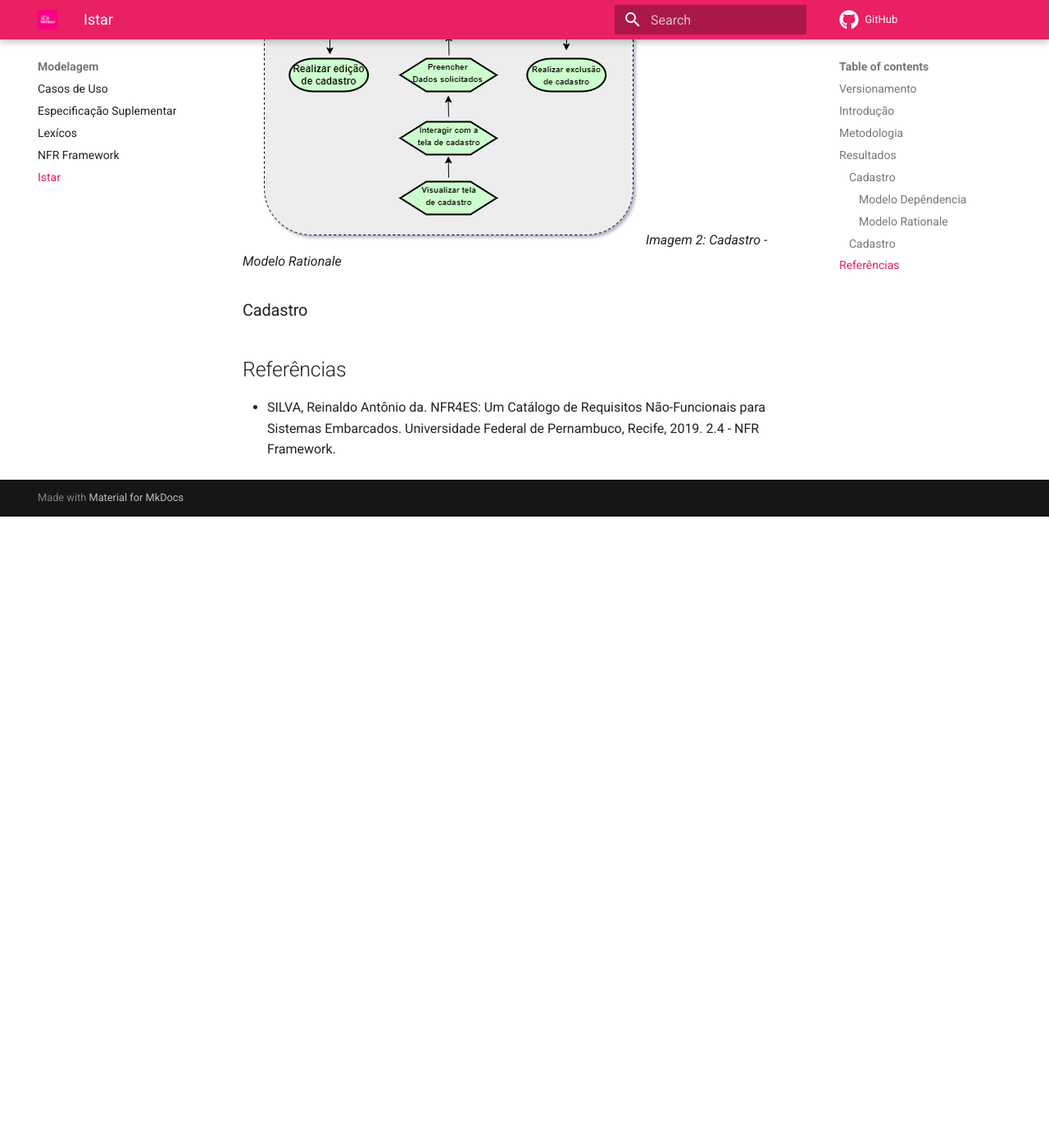
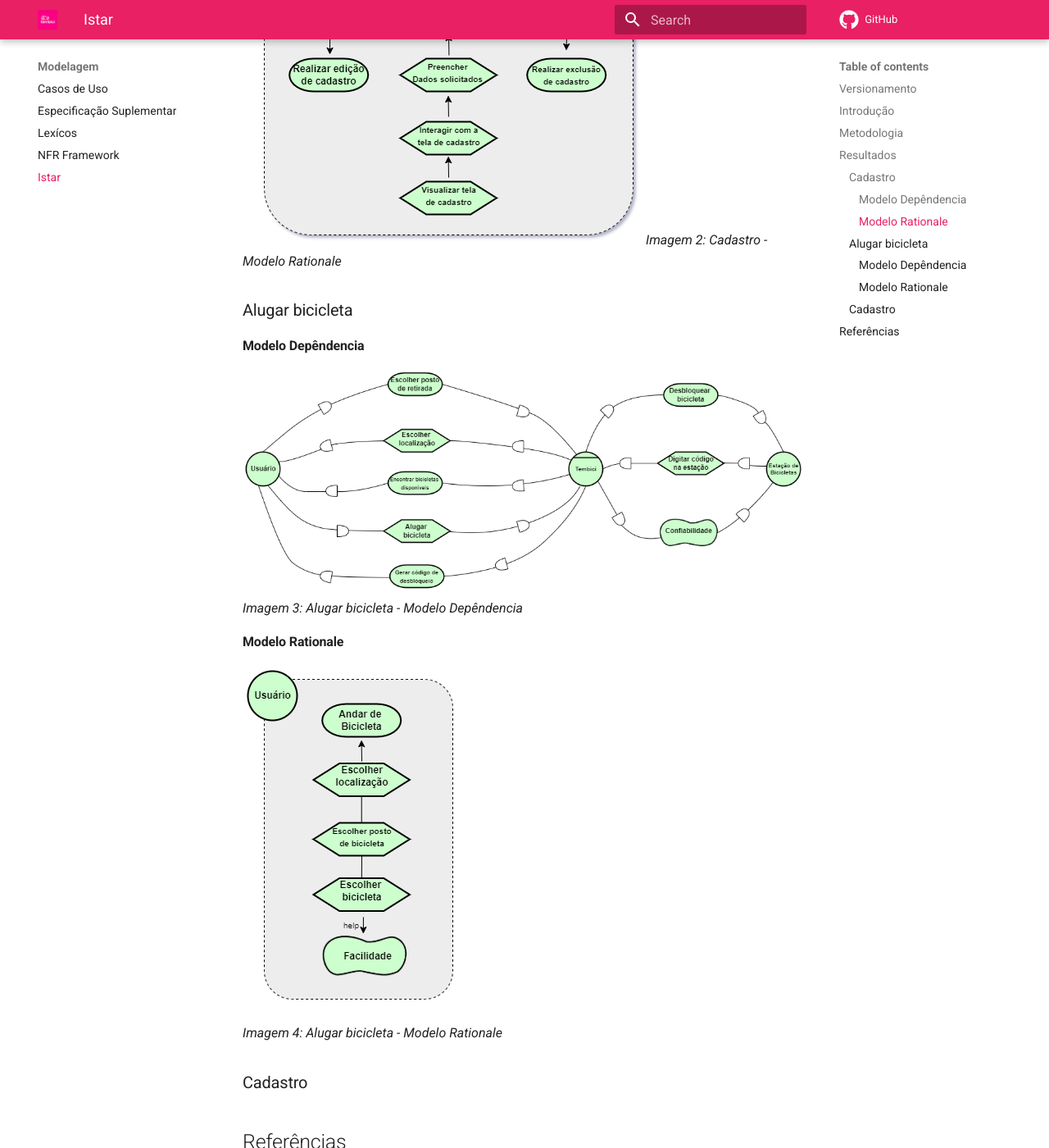
Before and after one commit to Requisitos-de-Software/2021.2-Tembici, an MkDocs documentation site: the page built from docs/modelagem/istar.md, in a window 1280 px wide and 1400 px high, scrolled down 1325 px. Shown: the whole window at 82% size. Built offline with MkDocs 1.6.1 and Material for MkDocs 9.7.7, drawn with Linux system fonts in a browser that asks for light colours; comment, search, counter and statistics services are not loaded; before the commit the page ends 1955 px from its top, so only the background shows below that.

Commit message:
#37 istar Alugar bicicleta

```diff
--- a/docs/modelagem/istar.md
+++ b/docs/modelagem/istar.md
@@ -27,6 +27,19 @@
 ![Cadastro - Modelo Rationale](../assets/modelagem/istar/DiagramaCadastro2.png)
 *Imagem 2: Cadastro - Modelo Rationale*
 
+### Alugar bicicleta
+
+#### Modelo Depêndencia
+
+![Cadasttro - Modelo Depêndencia](../assets/modelagem/istar/DragramaAlugarPlano1.png)
+*Imagem 3: Alugar bicicleta - Modelo Depêndencia*
+
+#### Modelo Rationale
+
+![Cadastro - Modelo Rationale](../assets/modelagem/istar/DragramaAlugarPlano2.png)
+
+*Imagem 4: Alugar bicicleta - Modelo Rationale*
+
 ### Cadastro
 
 ## Referências
```
Also changed, not shown: docs/assets/modelagem/istar/DragramaAlugarPlano1.png (added), docs/assets/modelagem/istar/DragramaAlugarPlano2.png (added).
